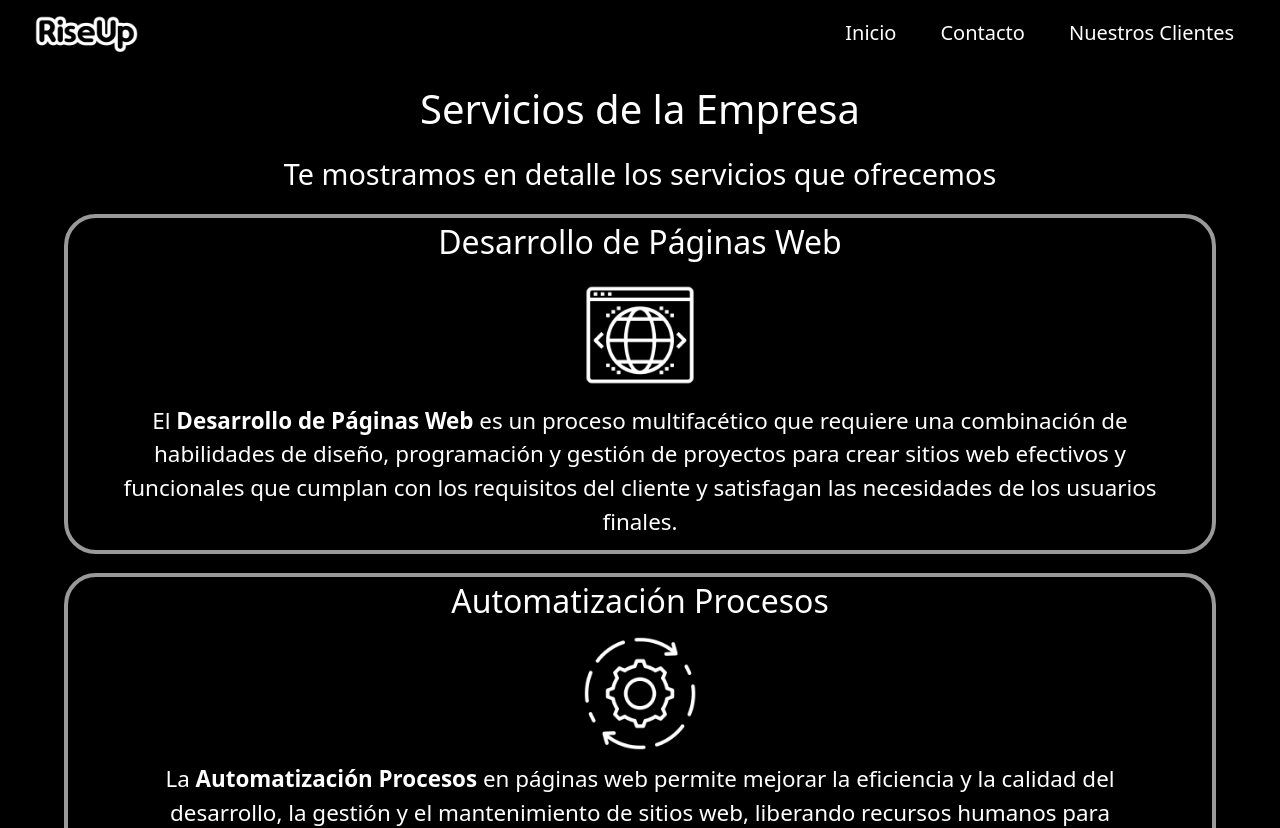
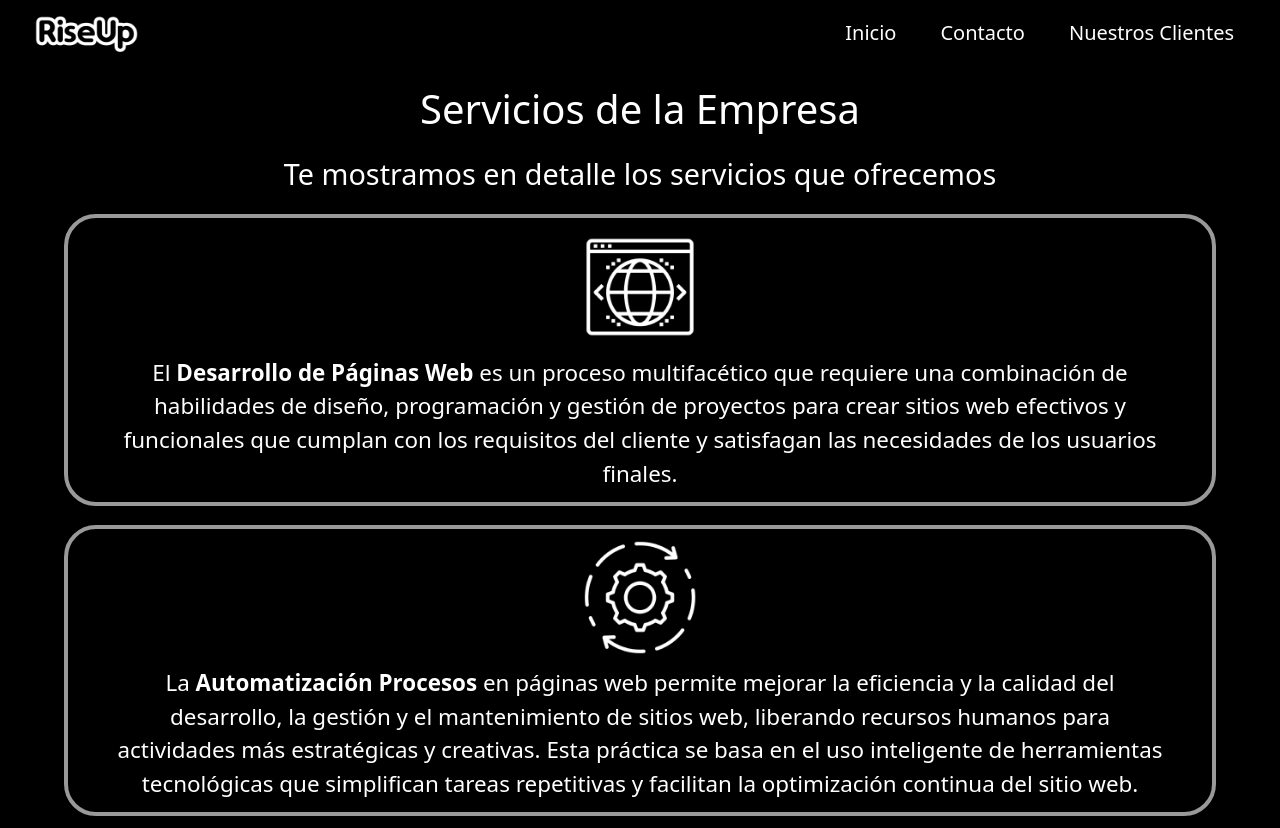
Before and after one commit to RiseUpGroup23/front-web, a React (Vite) app: page /servicios in a window 1280 px wide. Shown: the top 828 px of the page. Built offline with nearby package versions, Linux system fonts and the light colour scheme.

Commit message:
Listoo img

```diff
--- a/src/componentes/ComponentesVistaServicios/TarjetaServicios.jsx
+++ b/src/componentes/ComponentesVistaServicios/TarjetaServicios.jsx
@@ -10,7 +10,7 @@ export default function TarjetaServicios({ servicio, img, inicioP, parrafo }) {
 
     return (
         <div className="contenedorServicio">
-            <h2 className="servicioNombre">{servicio}</h2>
+            {/* <h2 className="servicioNombre">{servicio}</h2> */}
             <img className="imagenServicio" src={img} alt="" />
             <p className="descripcionServicio">
                 {inicioP}
```
